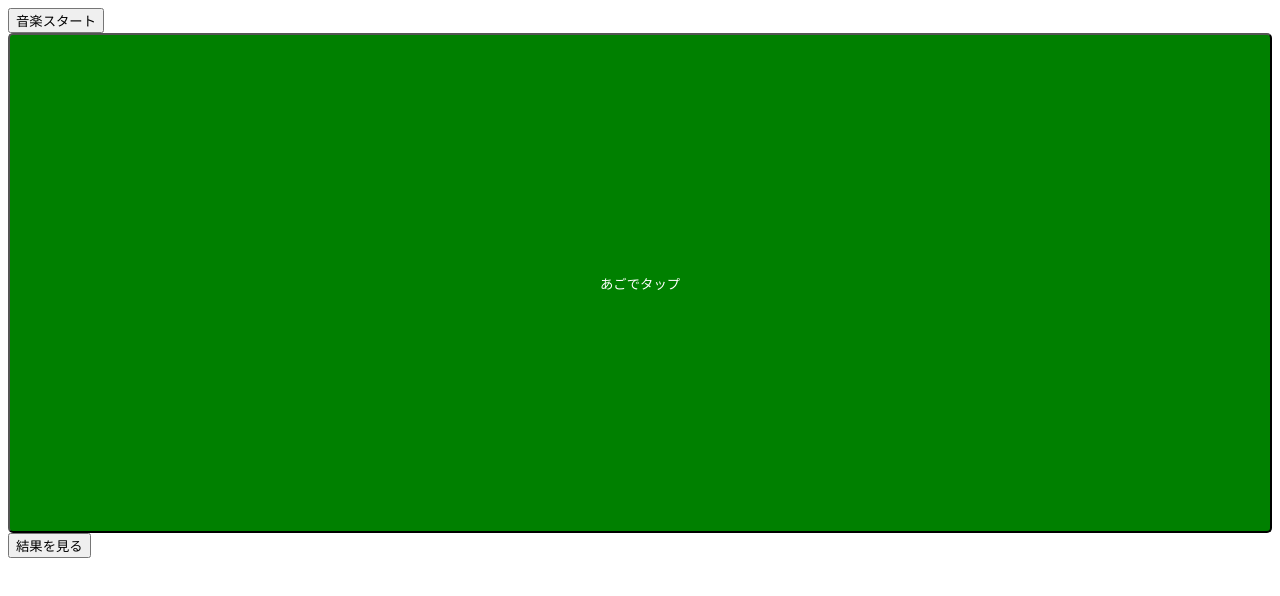
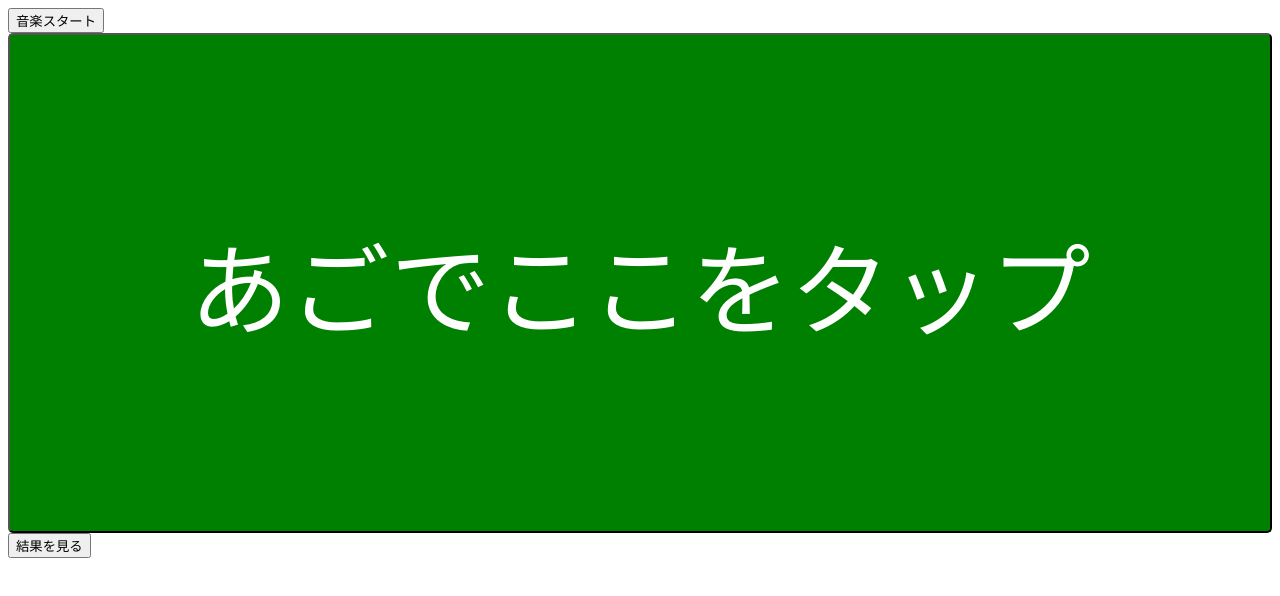
Before and after one commit to ikaninja/boatrism, a plain HTML site: page button/button.html in a window 1280 px wide. Drawn offline with Linux system fonts and the light colour scheme.

Commit message:
コミット10

```diff
--- a/button/button.css
+++ b/button/button.css
@@ -1,5 +1,6 @@
 #ago-button {
     border-radius: 5px;
+    font-size: 100px;
     background-color: green;
     padding: 20px;
     text-align: center;
--- a/button/button.html
+++ b/button/button.html
@@ -9,7 +9,7 @@
 <body>
     <div id="timer-area"></div>
     <button id = 'start-button'>音楽スタート</button>
-    <button id="ago-button">あごでタップ</button>
+    <button id="ago-button">あごでここをタップ</button>
     <button id="show-button">結果を見る</button>
     <div id="result-area"></div>
     <div id="restart-area"></div>
--- a/button/button.js
+++ b/button/button.js
@@ -27,6 +27,7 @@ music30s.preload = 'auto';
 startButton.onclick = () => {
     time0 = new Date();
     music30s.play();
+    agoButton.innerText = '';
 }
 
 //function timefunc(){
```
